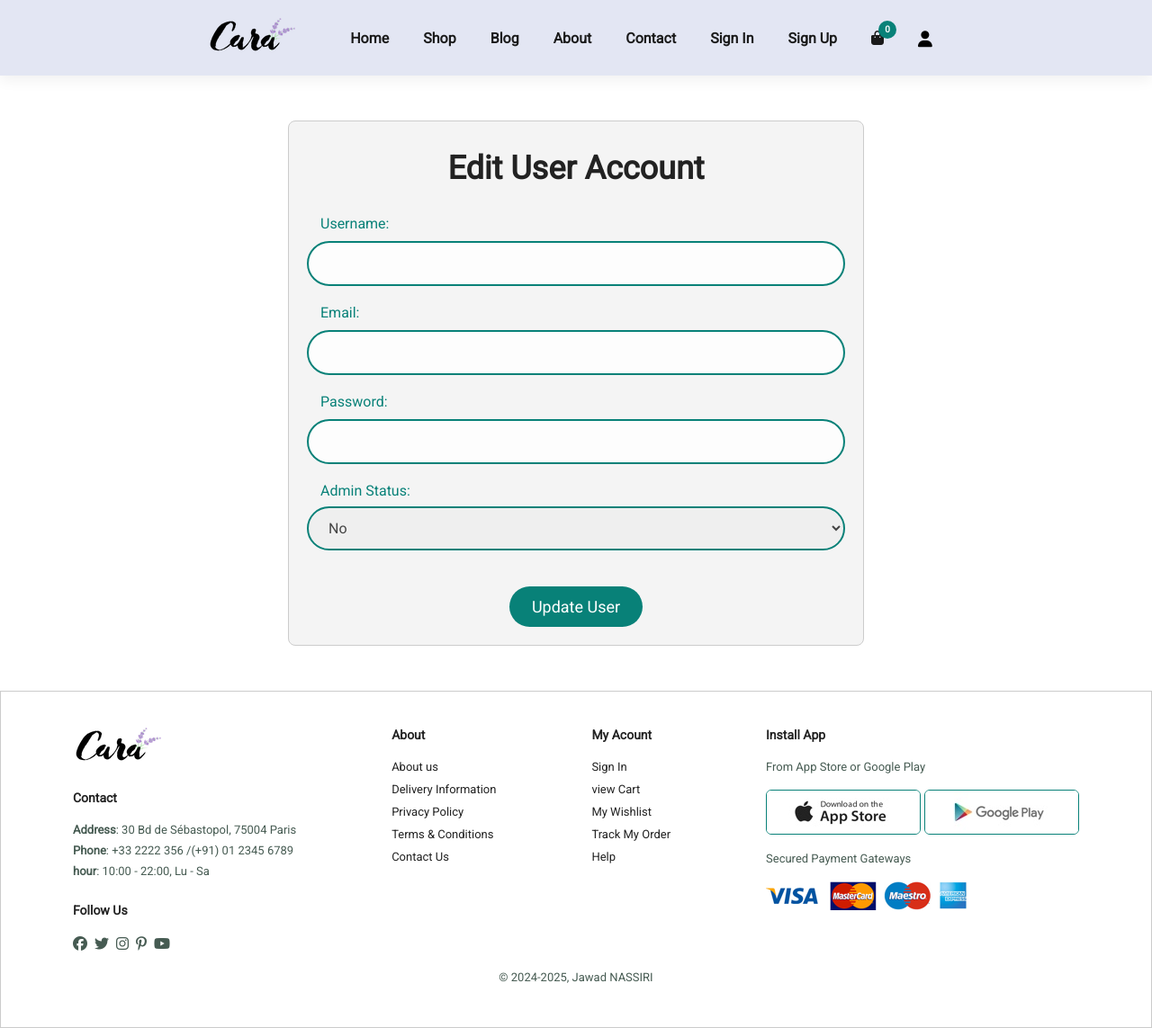
After one commit to Jawad-Nassiri/cara-project, a PHP site: the page made by views/AdminEditUserAccount.html.php in a window 1280 px wide. The commit adds this page. Shown: the whole page at 90% size. Run offline with PHP 8.4, Linux system fonts and the light colour scheme; the template is opened without the code that fills it, so the values that code supplies are empty.

Commit message:
update admin user part

```diff
--- /dev/null
+++ b/views/AdminEditUserAccount.html.php
@@ -0,0 +1,31 @@
+
+<form method="post" class="user-form">
+    <div class="input-group">
+        <h1 class="all-product">Edit User Account</h1>
+
+        <!-- Pre-fill form with current user data -->
+        <label for="username" class="input-label">Username:</label>
+        <input type="text" id="username" name="username" class="input-field" value="<?php echo htmlspecialchars($user['username']); ?>" required>
+    </div>
+
+    <div class="input-group">
+        <label for="email" class="input-label">Email:</label>
+        <input type="email" id="email" name="email" class="input-field" value="<?php echo htmlspecialchars($user['email']); ?>" required>
+    </div>
+
+    <div class="input-group">
+        <label for="password" class="input-label">Password:</label>
+        <input type="password" id="password" name="password" class="input-field" disabled>
+        <!-- The password is disabled since it's not being updated here -->
+    </div>
+
+    <div class="input-group" id="user-list">
+        <label for="statut_admin" class="input-label">Admin Status:</label>
+        <select id="statut_admin" name="statut_admin" class="input-select">
+            <option value="0" <?php echo ($user['statut_admin'] == 0) ? 'selected' : ''; ?>>No</option>
+            <option value="1" <?php echo ($user['statut_admin'] == 1) ? 'selected' : ''; ?>>Yes</option>
+        </select>
+    </div>
+
+    <button type="submit" class="submit-btn" name="submit">Update User</button>
+</form>
--- a/views/admin-add-product.html.php
+++ b/views/admin-add-product.html.php
@@ -102,8 +102,7 @@
 
 
 
-<!-- Add user form  -->
-
+<!-- Add user account form  -->
 
 <form method="post" action="<?= addLink('AdminAddProduct','editUserAccount') ?>" class="user-form">
         <div class="input-group">
@@ -136,7 +135,6 @@
 
 
 <!-- All users list  -->
-
 <?php if (isset($users) && count($users) > 0): ?>
     <h1 class="all-users">All Users</h1>
     <div class="table-wrapper admin-user-table">
```
Also changed, not shown: Controllers/AdminAddProductController.php (+30 -7 lines), public/assets/js/script.js.
